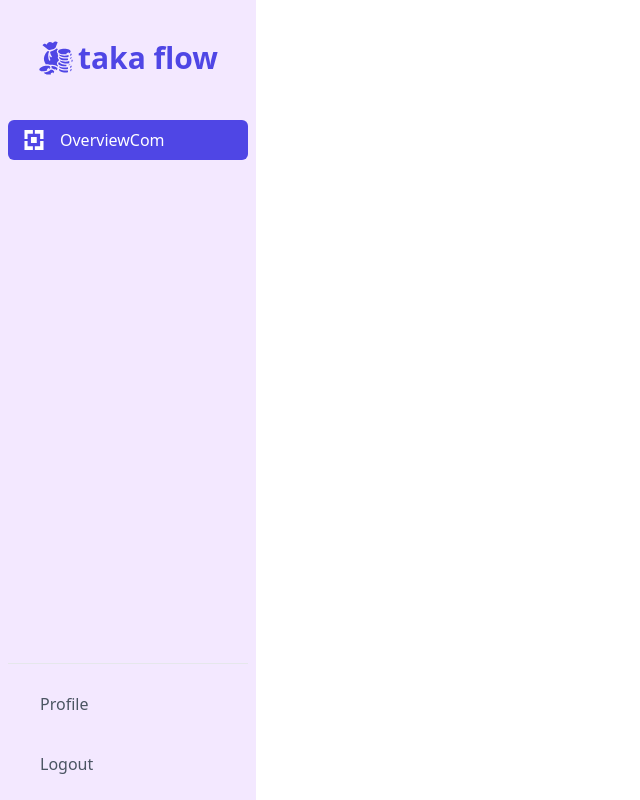
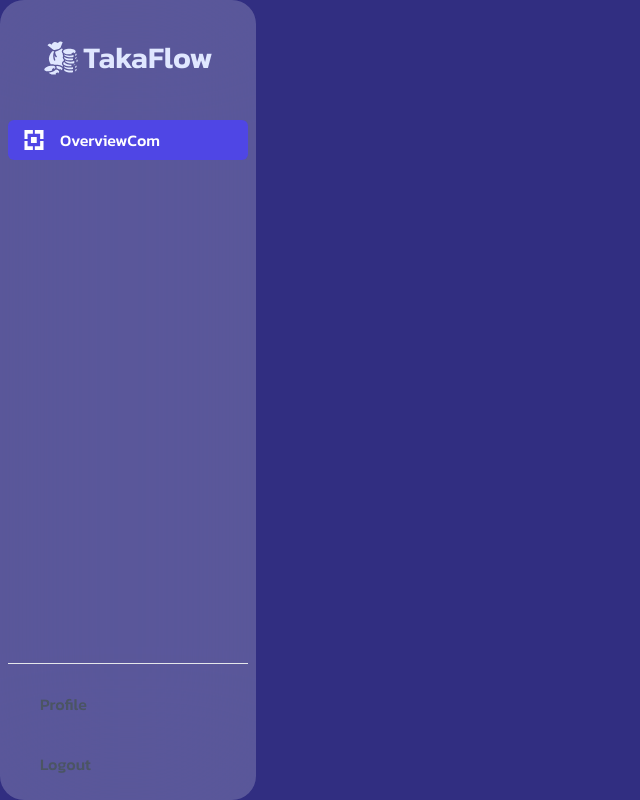
Before and after one commit to Jisan-Dev/TakaFlow-MFS, a React (Vite) app in the folder client/: page / in a window 1280 px wide. Shown: the whole page, without its empty margins (0-640 px from the left). Built offline with nearby package versions, Linux system fonts and the light colour scheme.

Commit message:
updated ui

```diff
--- a/client/src/components/Sidebar.jsx
+++ b/client/src/components/Sidebar.jsx
@@ -43,15 +43,16 @@ const Sidebar = () => {
       </div>
 
       {/* Sidebar */}
+      <div className="bg-indigo-900 w-64">
         <div
-        className={`z-10 md:fixed flex flex-col justify-between overflow-x-hidden bg-purple-100 w-64 space-y-6 px-2 py-4 absolute inset-y-0 left-0 transform ${
+          className={`z-10 md:fixed flex flex-col justify-between overflow-x-hidden bg-white/20 w-64 space-y-6 px-2 py-4 absolute inset-y-0 left-0 transform ${
             !isActive && '-translate-x-full'
-        }  md:translate-x-0  transition duration-200 ease-in-out`}>
+          }  md:translate-x-0 backdrop-blur-3xl rounded-3xl transition duration-200 ease-in-out`}>
           <div>
             <div>
               <div className="w-full hidden md:flex mt-6 rounded-lg justify-center items-center mx-auto">
-              <Link to={'/'} className="text-3xl font-semibold font-ibmsans flex items-center gap-1 text-indigo-600">
-                <GiCash className="text-4xl" /> taka flow
+                <Link to={'/'} className="text-3xl font-semibold font-ibmsans flex items-center gap-1 text-indigo-100">
+                  <GiCash className="text-4xl" /> TakaFlow
                 </Link>
               </div>
             </div>
@@ -96,6 +97,7 @@ const Sidebar = () => {
             </button>
           </div>
         </div>
+      </div>
     </>
   );
 };
--- a/client/src/index.css
+++ b/client/src/index.css
@@ -1,3 +1,4 @@
+@import url('https://fonts.googleapis.com/css2?family=Kanit:wght@300;400;500;600;700;800;900&display=swap');
 @tailwind base;
 @tailwind components;
 @tailwind utilities;
--- a/client/src/layouts/MainLayout.jsx
+++ b/client/src/layouts/MainLayout.jsx
@@ -3,9 +3,9 @@ import Sidebar from '../components/Sidebar';
 
 const MainLayout = () => {
   return (
-    <div className="relative min-h-screen md:flex">
+    <div className="relative min-h-screen md:flex font-kanit">
       <Sidebar />
-      <div className="flex-1 md:ml-64 p-5">
+      <div className="flex-1  p-5 bg-indigo-900 ">
         <Outlet />
       </div>
     </div>
--- a/client/src/pages/user/UserOverview.jsx
+++ b/client/src/pages/user/UserOverview.jsx
@@ -5,9 +5,37 @@ const UserOverview = () => {
   const { user } = useAuth();
   console.log(user);
   return (
-    <div>
-      <h1>userOverview</h1>
-    </div>
+    <>
+      <div className="w-full flex justify-between items-center border-b border-b-slate-600 pb-4  mb-6">
+        <div className="text-white">
+          <p className="text-xl font-medium">Istiak Jisan</p>
+          <p className="text-sm">Account Type: Personal</p>
+        </div>
+        <div className="text-white bg-white/20 backdrop-blur-3xl p-4 rounded-md">
+          <p>Balance: 200</p>
+        </div>
+      </div>
+      <div className="grid grid-cols-3 gap-6">
+        <div className="text-white font-semibold text-xl h-52 bg-white/20 backdrop-blur-3xl flex items-center justify-center rounded-3xl uppercase ">
+          <h1>SEND MONEY</h1>
+        </div>
+        <div className="text-white h-52 bg-white/20 backdrop-blur-3xl flex items-center justify-center rounded-3xl uppercase font-semibold text-xl">
+          <h1>cash out</h1>
+        </div>
+        <div className="text-white h-52 bg-white/20 backdrop-blur-3xl flex items-center justify-center rounded-3xl uppercase font-semibold text-xl">
+          <h1>cash in</h1>
+        </div>
+        <div className="text-white h-52 bg-white/20 backdrop-blur-3xl flex items-center justify-center rounded-3xl uppercase font-semibold text-xl">
+          <h1>balance</h1>
+        </div>
+        <div className="text-white h-52 bg-white/20 backdrop-blur-3xl flex items-center justify-center rounded-3xl uppercase font-semibold text-xl">
+          <h1>transaction history</h1>
+        </div>
+        <div className="text-white h-52 bg-white/20 backdrop-blur-3xl flex items-center justify-center rounded-3xl uppercase font-semibold text-xl">
+          <h1>manage profile</h1>
+        </div>
+      </div>
+    </>
   );
 };
 
--- a/client/tailwind.config.js
+++ b/client/tailwind.config.js
@@ -1,37 +1,35 @@
 /** @type {import('tailwindcss').Config} */
 module.exports = {
-  darkMode: ["class"],
-  content: [
-    './pages/**/*.{js,jsx}',
-    './components/**/*.{js,jsx}',
-    './app/**/*.{js,jsx}',
-    './src/**/*.{js,jsx}',
-  ],
-  prefix: "",
+  darkMode: ['class'],
+  content: ['./pages/**/*.{js,jsx}', './components/**/*.{js,jsx}', './app/**/*.{js,jsx}', './src/**/*.{js,jsx}'],
+  prefix: '',
   theme: {
     container: {
       center: true,
-      padding: "2rem",
+      padding: '2rem',
       screens: {
-        "2xl": "1400px",
+        '2xl': '1400px',
       },
     },
     extend: {
+      fontFamily: {
+        kanit: ['"Kanit"', 'sans-serif'],
+      },
       keyframes: {
-        "accordion-down": {
-          from: { height: "0" },
-          to: { height: "var(--radix-accordion-content-height)" },
+        'accordion-down': {
+          from: { height: '0' },
+          to: { height: 'var(--radix-accordion-content-height)' },
         },
-        "accordion-up": {
-          from: { height: "var(--radix-accordion-content-height)" },
-          to: { height: "0" },
+        'accordion-up': {
+          from: { height: 'var(--radix-accordion-content-height)' },
+          to: { height: '0' },
         },
       },
       animation: {
-        "accordion-down": "accordion-down 0.2s ease-out",
-        "accordion-up": "accordion-up 0.2s ease-out",
+        'accordion-down': 'accordion-down 0.2s ease-out',
+        'accordion-up': 'accordion-up 0.2s ease-out',
       },
     },
   },
-  plugins: [require("tailwindcss-animate")],
-}
+  plugins: [require('tailwindcss-animate')],
+};
```
Also changed, not shown: 1 other file (tests, documents, lock files or other folders). Lines whose indentation alone changed are shown as unchanged.
